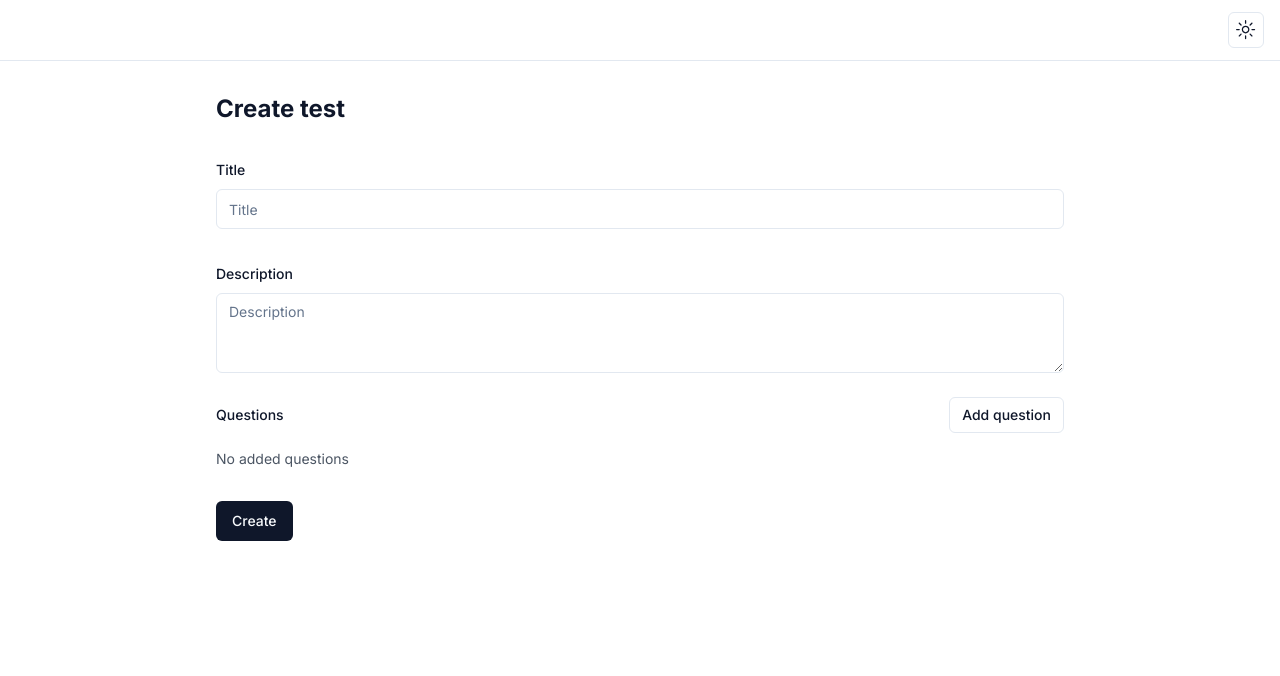
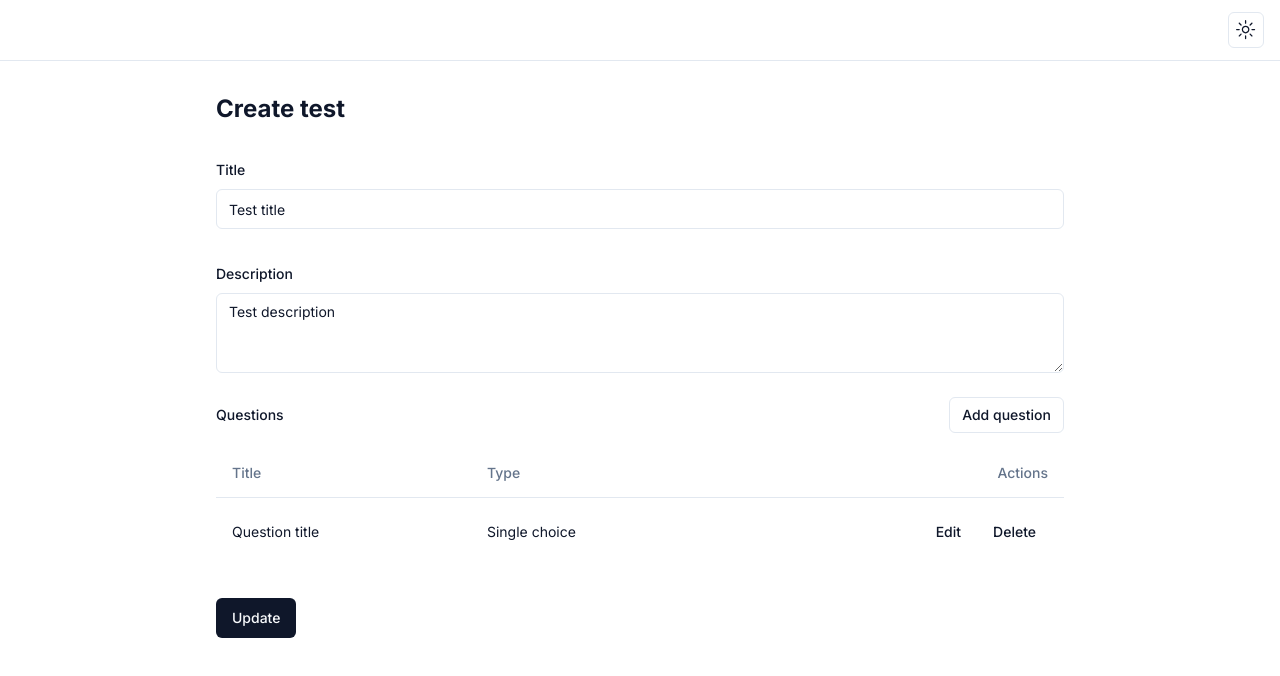
Before and after one commit to bmarvinb/test-hub, a Next.js app: page /new in a window 1280 px wide. Shown: the top 676 px of the page. Built offline with nearby package versions, Linux system fonts and the light colour scheme.

Commit message:
build: attempt to fix broken build #2

```diff
--- a/src/app/api/tests/models/test-model.ts
+++ b/src/app/api/tests/models/test-model.ts
@@ -1,19 +1,19 @@
-import prisma from "@/lib/prisma";
-import { CreateTestDTO } from "@/shared/dtos/test-dto";
+// import prisma from "@/lib/prisma";
+// import { CreateTestDTO } from "@/shared/dtos/test-dto";
 
-export class TestModel {
-  private dto: CreateTestDTO;
+// export class TestModel {
+//   private dto: CreateTestDTO;
 
-  constructor(dto: CreateTestDTO) {
-    this.dto = dto;
-  }
+//   constructor(dto: CreateTestDTO) {
+//     this.dto = dto;
+//   }
 
-  async create() {
-    return prisma.test.create({
-      data: {
-        title: "Your Test Title",
-        description: "Your Test Description",
-      },
-    });
-  }
-}
+//   async create() {
+//     return prisma.test.create({
+//       data: {
+//         title: "Your Test Title",
+//         description: "Your Test Description",
+//       },
+//     });
+//   }
+// }
--- a/src/app/new/page.tsx
+++ b/src/app/new/page.tsx
@@ -6,7 +6,8 @@ import { CreateTestDTO } from "@/shared/dtos/test-dto";
 import { useMutation } from "@tanstack/react-query";
 import { TestEditor } from "./components/TestEditor";
 import { testsService } from "./services/tests-service";
-import { TestEditorModel } from "./types";
+import { QuestionType, TestEditorModel } from "./types";
+import { Mode } from "@/lib/form";
 
 export default function NewTest() {
   const toast = useToast();
@@ -43,6 +44,25 @@ export default function NewTest() {
       <Title className="mb-8">Create test</Title>
 
       <TestEditor
+        mode={{
+          mode: Mode.Edit,
+          test: {
+            title: "Test title",
+            description: "Test description",
+            questions: [
+              {
+                type: QuestionType.SingleChoice,
+                question: "Question title",
+                options: [
+                  {
+                    value: "Option title",
+                    isAnswer: true,
+                  },
+                ],
+              },
+            ],
+          },
+        }}
         isLoading={isLoading}
         isError={isError}
         onSubmit={handleSubmit}
```
